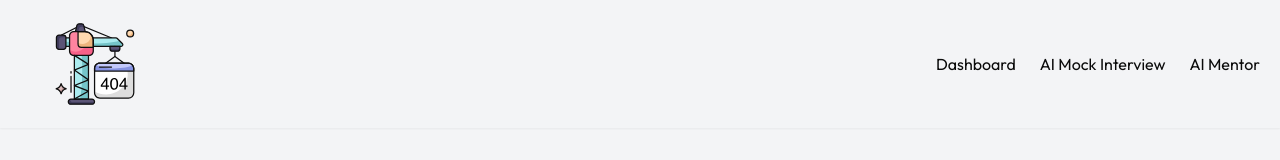
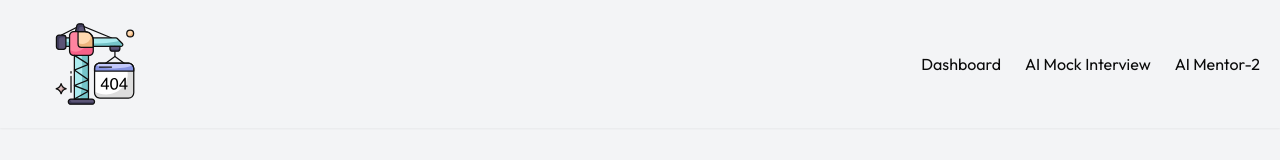
Before and after one commit to KKBAE143/AI-Course-Generator, a Next.js app: page / in a window 1280 px wide. Shown: the top 160 px of the page. Built offline with nearby package versions, Linux system fonts and the light colour scheme; no server answers.

Commit message:
commit 3

```diff
--- a/app/_components/Header.jsx
+++ b/app/_components/Header.jsx
@@ -30,7 +30,7 @@ function Header() {
           <Link href='https://ai-mockup.vercel.app/'>AI Mock Interview</Link>
         </li>
         <li className={`hover:text-primary hover:font-bold transition-all cursor-pointer ${path === '/dashboard/upgrade' ? 'text-primary font-bold' : ''}`}>
-          <Link href='https://ai-mockup.vercel.app/'>AI Mentor</Link>
+          <Link href='https://ai-mockup.vercel.app/'>AI Mentor-2</Link>
         </li>
       </ul>
 
```
